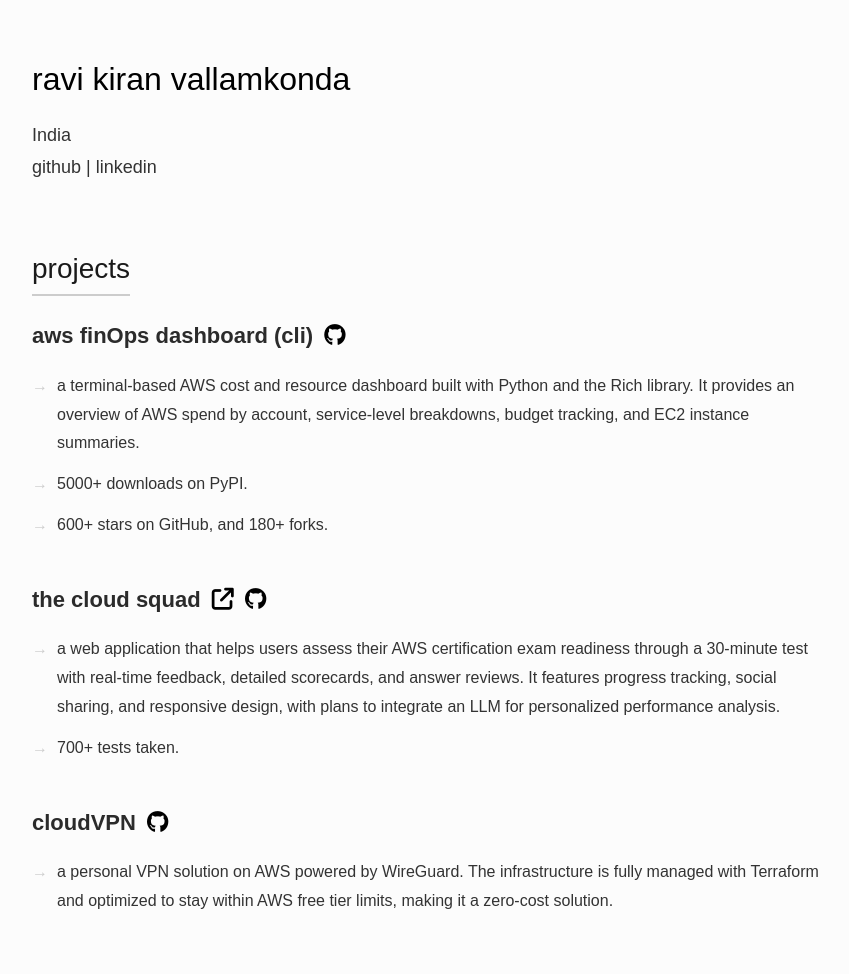
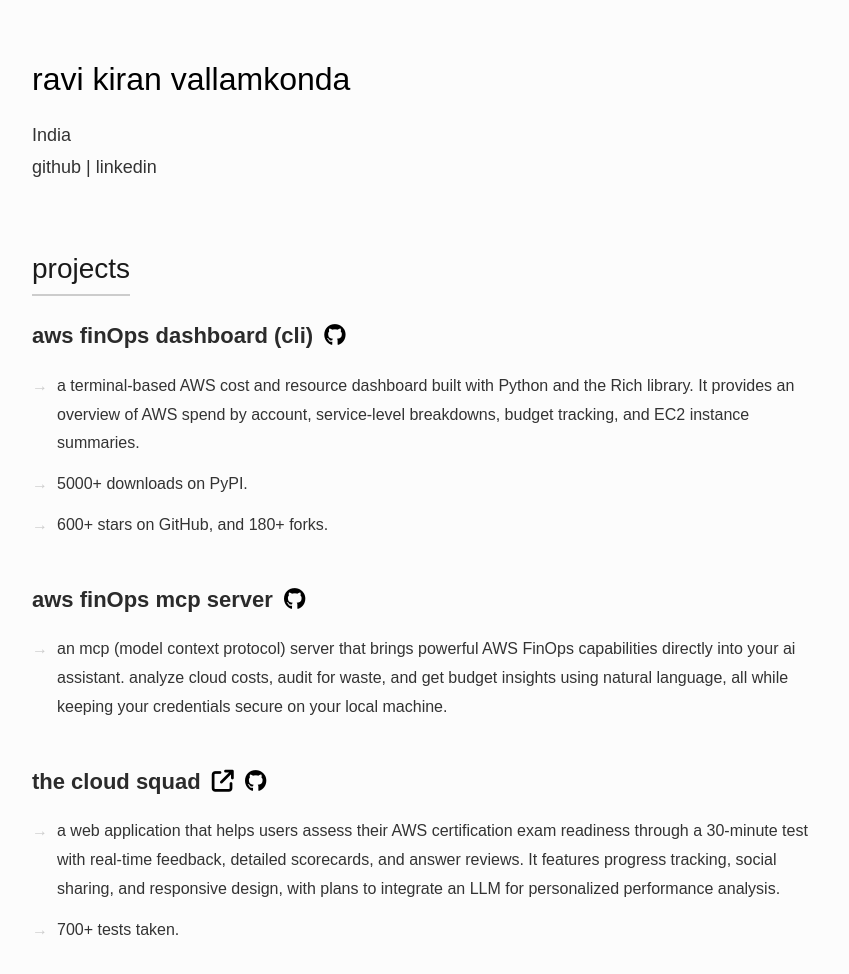
Before and after one commit to ravikiranvm/CloudResume, a plain HTML site: page frontend/index.html in a window 1280 px wide. Shown: the whole page, without its empty margins (208-1057 px from the left). Drawn offline with Linux system fonts and the light colour scheme; no server answers.

Commit message:
mcp server project added to the resume

```diff
--- a/frontend/index.html
+++ b/frontend/index.html
@@ -38,6 +38,19 @@
     </div>
 
     <div class="project">
+        <div class="project-title">aws finOps mcp server
+            <a href="https://github.com/ravikiranvm/aws-finops-mcp-server" target="_blank">
+                <i class="fa-brands fa-github"></i>
+            </a>
+        </div>
+        <ul class="project-details">
+            <li>
+                an mcp (model context protocol) server that brings powerful AWS FinOps capabilities directly into your ai assistant. analyze cloud costs, audit for waste, and get budget insights using natural language, all while keeping your credentials secure on your local machine.
+            </li>
+        </ul>
+    </div>
+
+    <div class="project">
         <div class="project-title">the cloud squad
             <a href="https://thecloudsquad.com" target="_blank">
                 <i class="fa-solid fa-arrow-up-right-from-square"></i>
@@ -56,20 +69,6 @@
         </ul>
     </div>
 
-    <div class="project">
-        <div class="project-title">cloudVPN
-            <a href="https://github.com/ravikiranvm/CloudVPN" target="_blank">
-                <i class="fa-brands fa-github"></i>
-            </a>
-        </div>
-        <ul class="project-details">
-            <li>
-                a personal VPN solution on AWS powered by WireGuard. The infrastructure is fully managed with Terraform and optimized to stay within AWS free tier limits, making it a zero-cost solution.
-            </li>
-        </ul>
-    </div>
-
-
     <p id="footer">
 
     </p>
```
